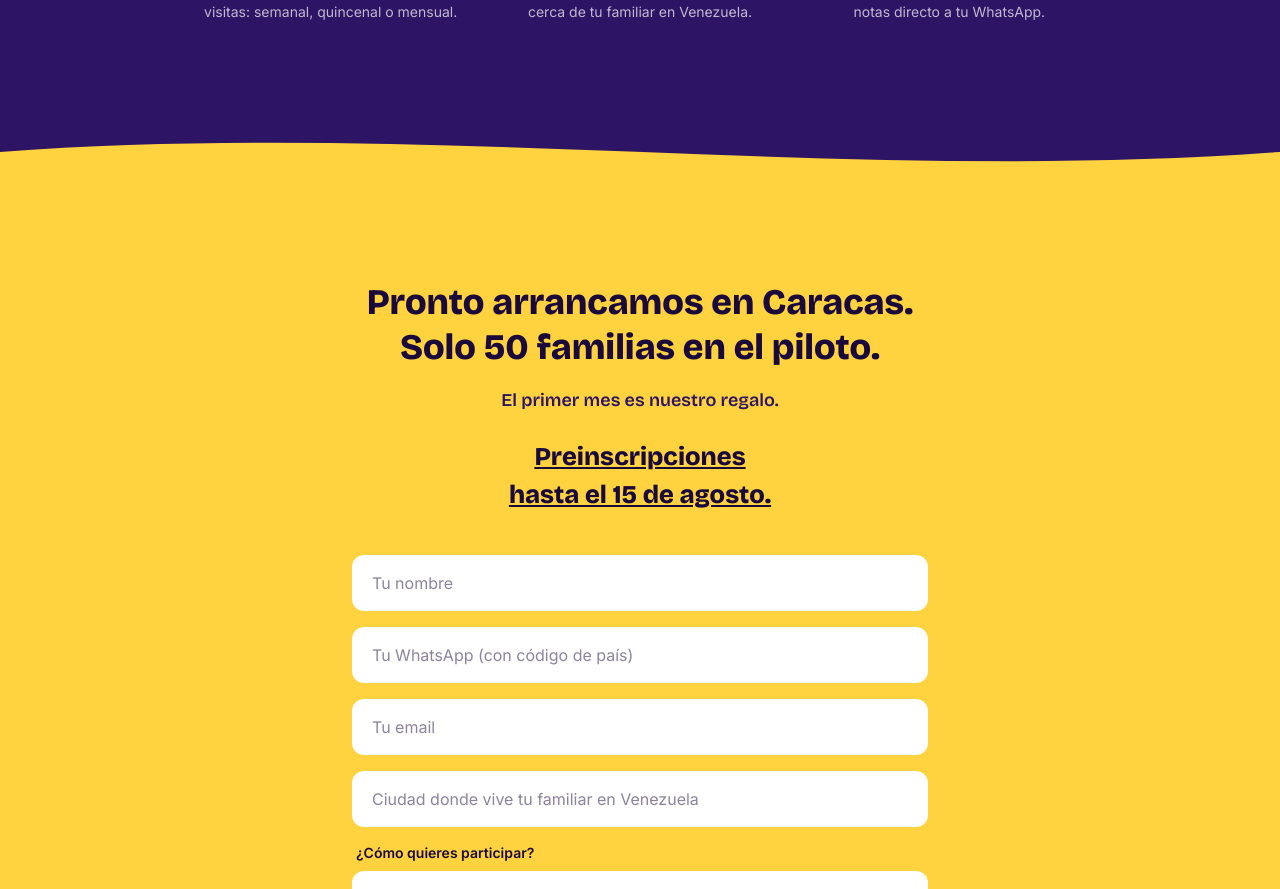
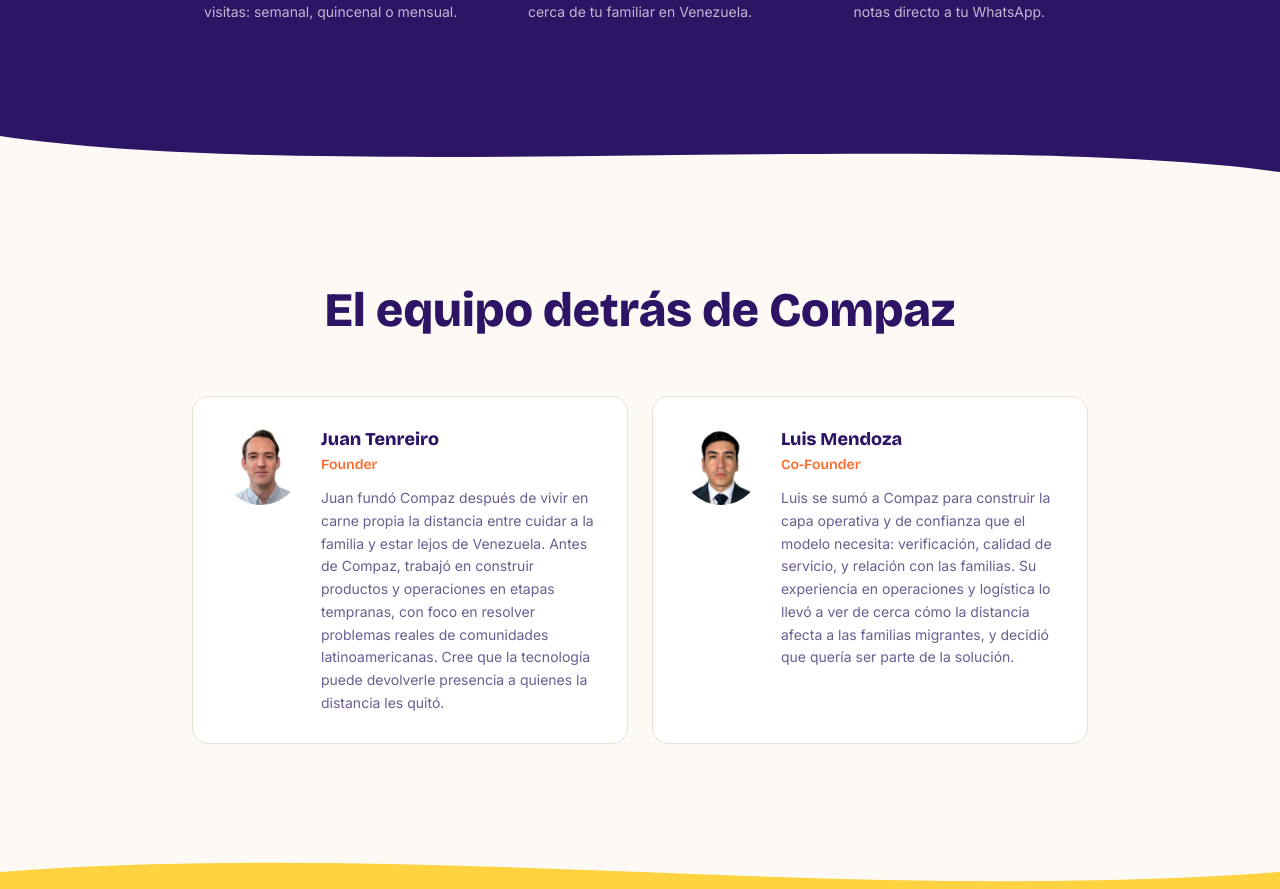
Before and after one commit to compaz-app/compaz-web, a Next.js app: page / in a window 1280 px wide. Shown: the part 1908-2797 px from the top of the page. Built offline with nearby package versions, Linux system fonts and the light colour scheme; no server answers.

Commit message:
feat: restaurar sección de equipo (Juan y Luis) en landing page

```diff
--- a/app/page.tsx
+++ b/app/page.tsx
@@ -252,6 +252,77 @@
               >
                 {desc}
               </p>
+            </div>
+          ))}
+        </div>
+      </div>
+    </section>
+  );
+}
+
+// ─── Equipo ───────────────────────────────────────────────────────────────────
+
+const equipo = [
+  {
+    nombre: "Juan Tenreiro",
+    rol: "Founder",
+    foto: "/images/juan-tenreiro.jpg",
+    bio: "Juan fundó Compaz después de vivir en carne propia la distancia entre cuidar a la familia y estar lejos de Venezuela. Antes de Compaz, trabajó en construir productos y operaciones en etapas tempranas, con foco en resolver problemas reales de comunidades latinoamericanas. Cree que la tecnología puede devolverle presencia a quienes la distancia les quitó.",
+  },
+  {
+    nombre: "Luis Mendoza",
+    rol: "Co-Founder",
+    foto: "/images/luis-mendoza.jpg",
+    bio: "Luis se sumó a Compaz para construir la capa operativa y de confianza que el modelo necesita: verificación, calidad de servicio, y relación con las familias. Su experiencia en operaciones y logística lo llevó a ver de cerca cómo la distancia afecta a las familias migrantes, y decidió que quería ser parte de la solución.",
+  },
+];
+
+function Equipo() {
+  return (
+    <section style={{ backgroundColor: "#FDFAF6" }} className="py-24 px-6">
+      <div className="max-w-4xl mx-auto">
+        <h2
+          className="text-3xl sm:text-4xl lg:text-5xl font-extrabold text-center mb-14 leading-tight"
+          style={{ color: "#2D1464", fontFamily: "var(--font-display)", textWrap: "balance" }}
+        >
+          El equipo detrás de Compaz
+        </h2>
+
+        <div className="grid sm:grid-cols-2 gap-6">
+          {equipo.map((p) => (
+            <div
+              key={p.nombre}
+              className="flex flex-col sm:flex-row gap-5 items-start rounded-2xl p-6 sm:p-7"
+              style={{ backgroundColor: "white", border: "1.5px solid #E8E0D4" }}
+            >
+              <Image
+                src={p.foto}
+                alt={p.nombre}
+                width={80}
+                height={80}
+                className="rounded-full object-cover shrink-0"
+                style={{ width: 80, height: 80 }}
+              />
+              <div>
+                <p
+                  className="font-extrabold text-lg mb-0.5"
+                  style={{ color: "#2D1464", fontFamily: "var(--font-display)" }}
+                >
+                  {p.nombre}
+                </p>
+                <p
+                  className="text-sm font-semibold mb-3"
+                  style={{ color: "#FF6B2B", fontFamily: "var(--font-display)" }}
+                >
+                  {p.rol}
+                </p>
+                <p
+                  className="text-sm leading-relaxed"
+                  style={{ color: "#6B5C90", fontFamily: "var(--font-inter)" }}
+                >
+                  {p.bio}
+                </p>
+              </div>
             </div>
           ))}
         </div>
@@ -531,7 +602,9 @@
         <QueHaceUnCompa />
         <WaveDivider from="#FDFAF6" to="#2D1464" shape={2} />
         <ComoFunciona />
-        <WaveDivider from="#2D1464" to="#FFD23F" shape={1} flip />
+        <WaveDivider from="#2D1464" to="#FDFAF6" shape={3} />
+        <Equipo />
+        <WaveDivider from="#FDFAF6" to="#FFD23F" shape={1} flip />
         <Formulario rolInicial={rolSeleccionado} />
       </main>
       <Footer />
```
